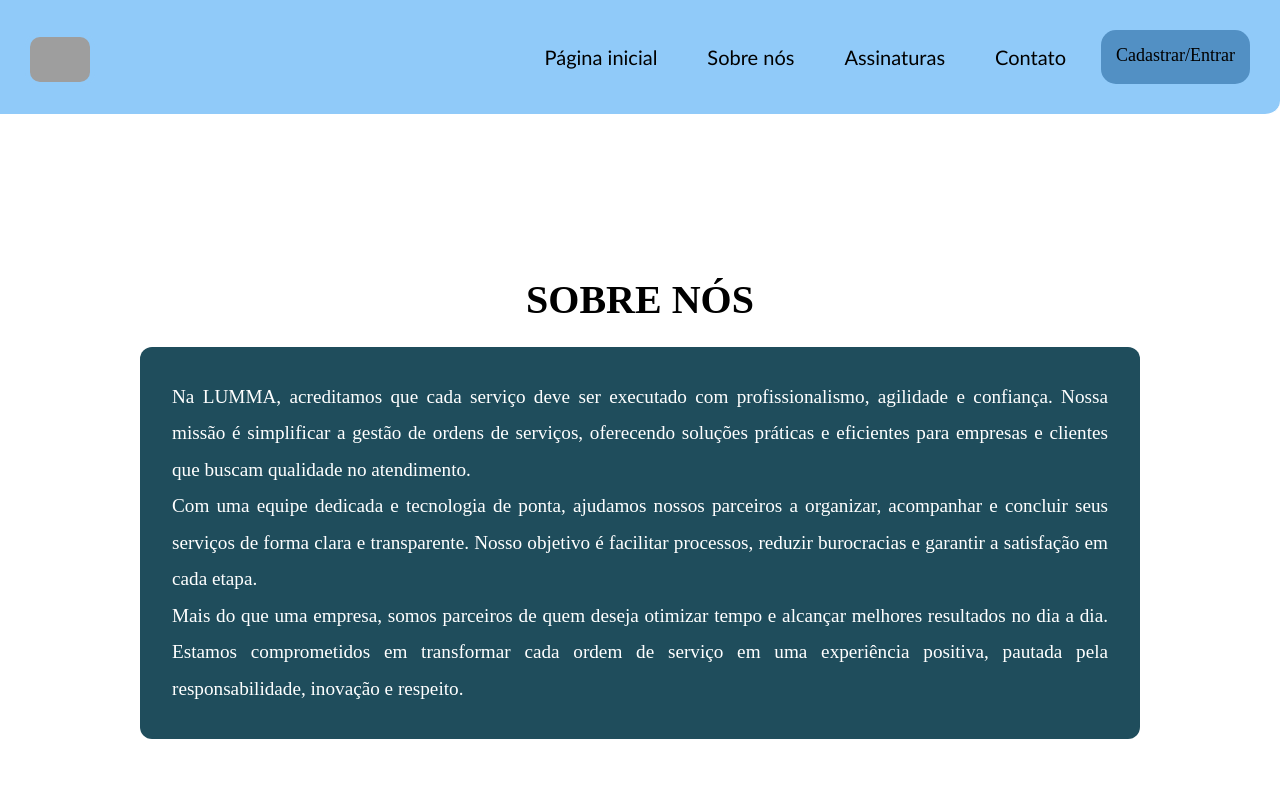
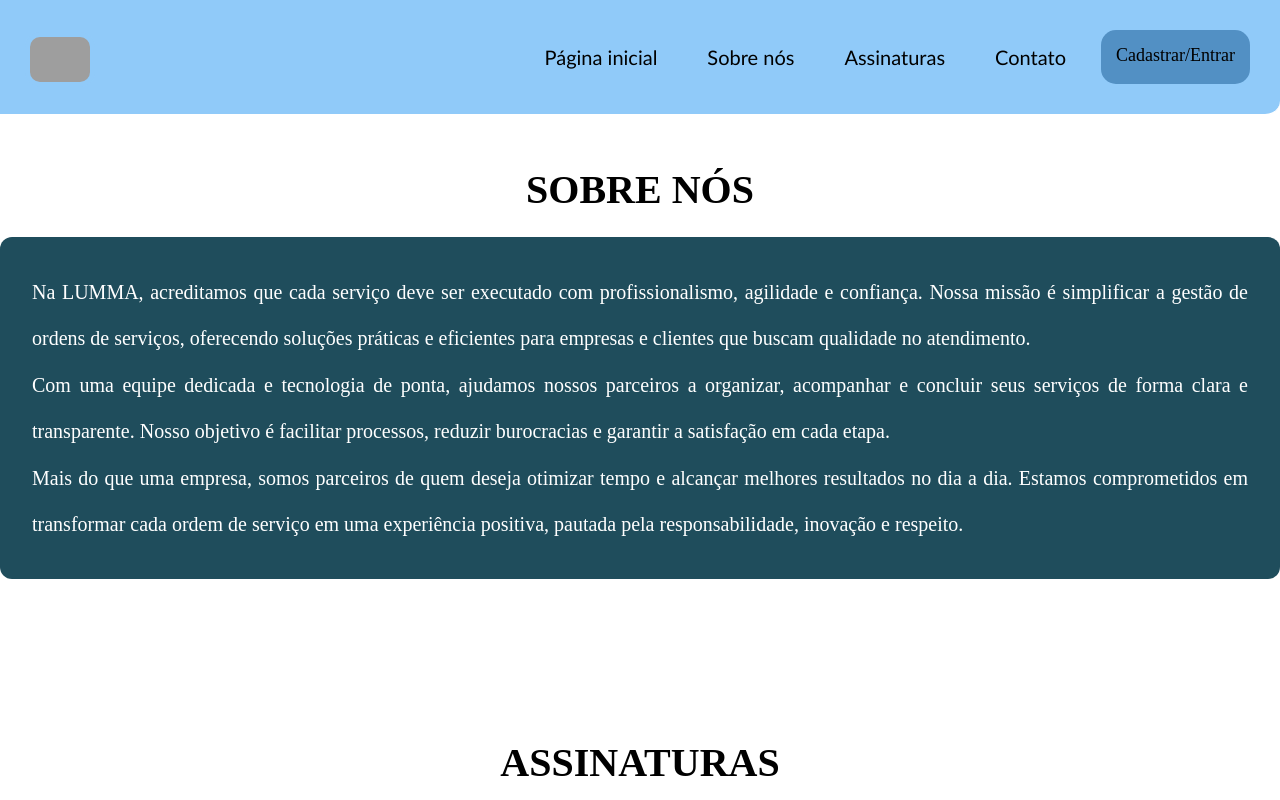
Before and after one commit to muriloap/Projeto_Integrador, a Next.js app: page / in a window 1280 px wide. Shown: the top 800 px of the page. Built offline with nearby package versions, Linux system fonts and the light colour scheme; grey boxes are pictures that could not be loaded.

Commit message:
modificação do styles

```diff
--- a/src/app/components/SobreNos/styles.module.css
+++ b/src/app/components/SobreNos/styles.module.css
@@ -3,17 +3,16 @@
     color: rgb(0, 0, 0);
     font-size: 2.5rem;
     margin-bottom: 1.5rem;
-    margin-top: 10rem;
 }
 
 .p {
     background-color: #1f4d5c;
     color: #ffffff;
-    font-size: 1.2rem; /* tamanho agradável */
-    line-height: 1.9; /* espaçamento entre linhas */
+    font-size: 1.25rem; /* tamanho agradável */
+    line-height: 2.9rem; /* espaçamento entre linhas */
     text-align: justify; /* texto alinhado dos dois lados */
     padding: 2rem;
     border-radius: 12px;
-    max-width: 1000px;
+    max-width: 1500px;
     margin: 0 auto 2rem auto; /* centralizado e com espaçamento abaixo */
   }
```
